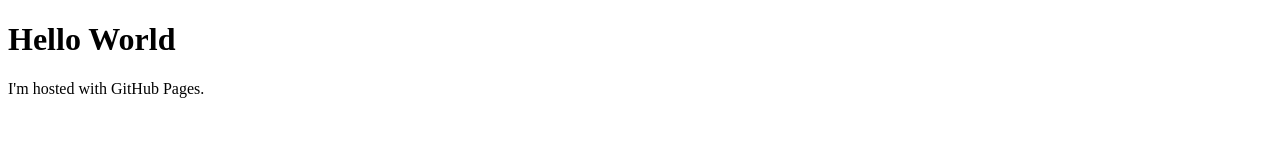
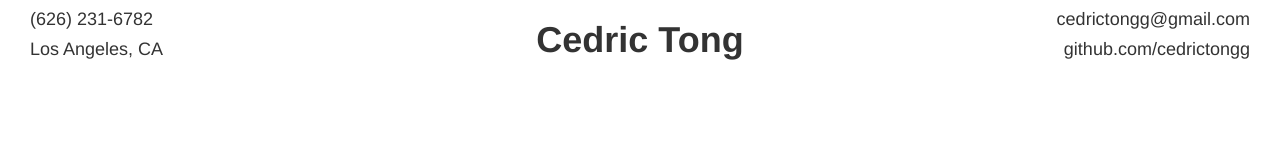
Before and after one commit to cedrictongg/cedrictongg, a plain HTML site: page index.html in a window 1280 px wide. Drawn offline with nearby package versions, Linux system fonts and the light colour scheme.

Commit message:
created header

```diff
--- a/index.html
+++ b/index.html
@@ -1,7 +1,25 @@
 <!DOCTYPE html>
 <html>
+<head>
+	<!-- Latest compiled and minified CSS -->
+	<link rel="stylesheet" href="https://maxcdn.bootstrapcdn.com/bootstrap/3.3.7/css/bootstrap.min.css" integrity="sha384-BVYiiSIFeK1dGmJRAkycuHAHRg32OmUcww7on3RYdg4Va+PmSTsz/K68vbdEjh4u" crossorigin="anonymous">
+	<!-- Optional theme -->
+	<link rel="stylesheet" href="https://maxcdn.bootstrapcdn.com/bootstrap/3.3.7/css/bootstrap-theme.min.css" integrity="sha384-rHyoN1iRsVXV4nD0JutlnGaslCJuC7uwjduW9SVrLvRYooPp2bWYgmgJQIXwl/Sp" crossorigin="anonymous">
+</head>
+<title>Cedric Tong Resume</title>
 <body>
-<h1>Hello World</h1>
-<p>I'm hosted with GitHub Pages.</p>
+<div class="container-fluid">
+	<div class="col-md-4 text-left">
+					<h4>(626) 231-6782</h4>
+					<h4>Los Angeles, CA</h4>
+			</div>
+			<div class="col-md-4 text-center">
+					<h1><b>Cedric Tong</b></h1>
+			</div>
+			<div class="col-md-4 text-right">
+					<h4>cedrictongg@gmail.com</h4>
+					<h4>github.com/cedrictongg</h4>
+			</div>
+</div>
 </body>
 </html>
```
